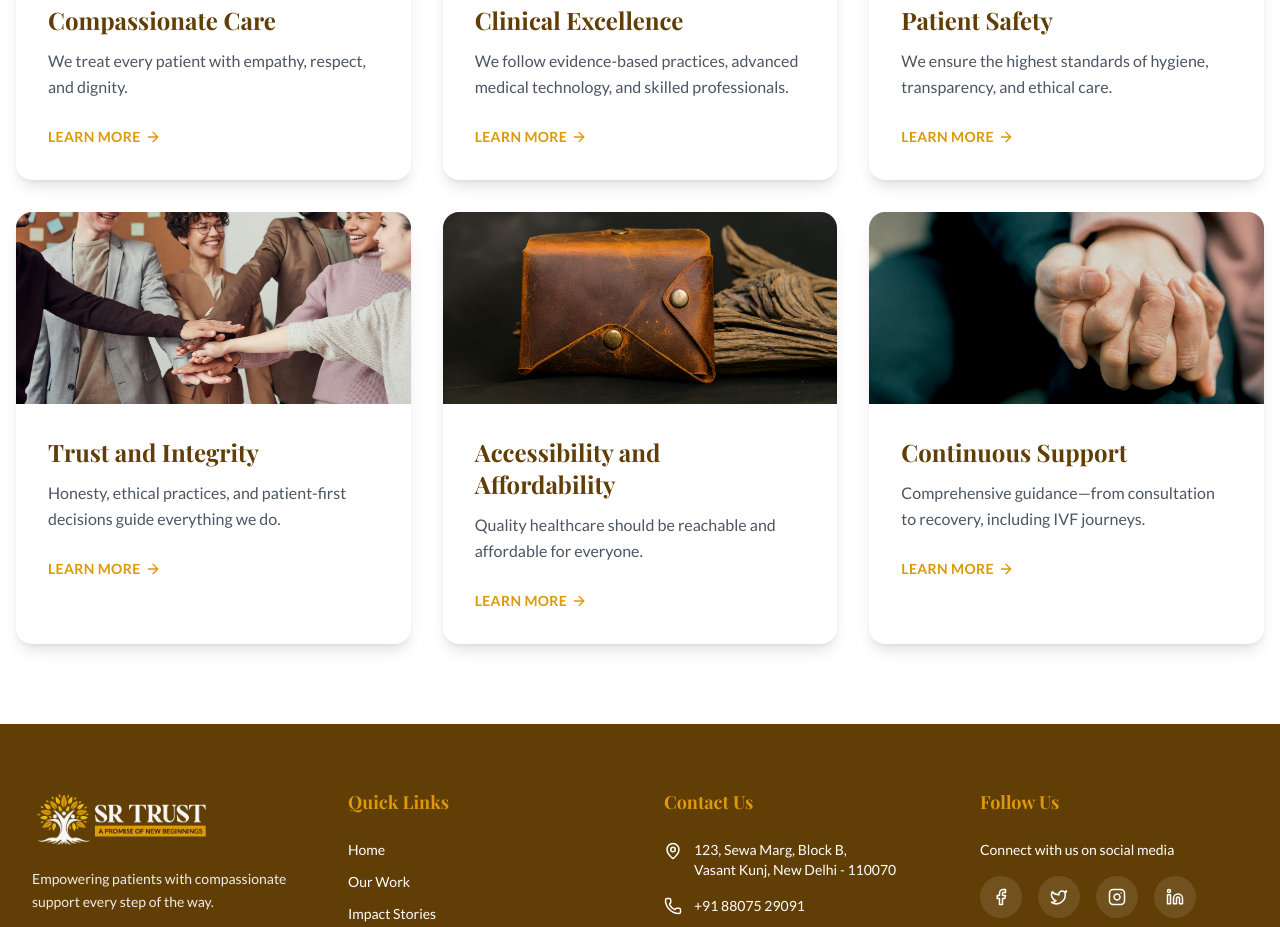
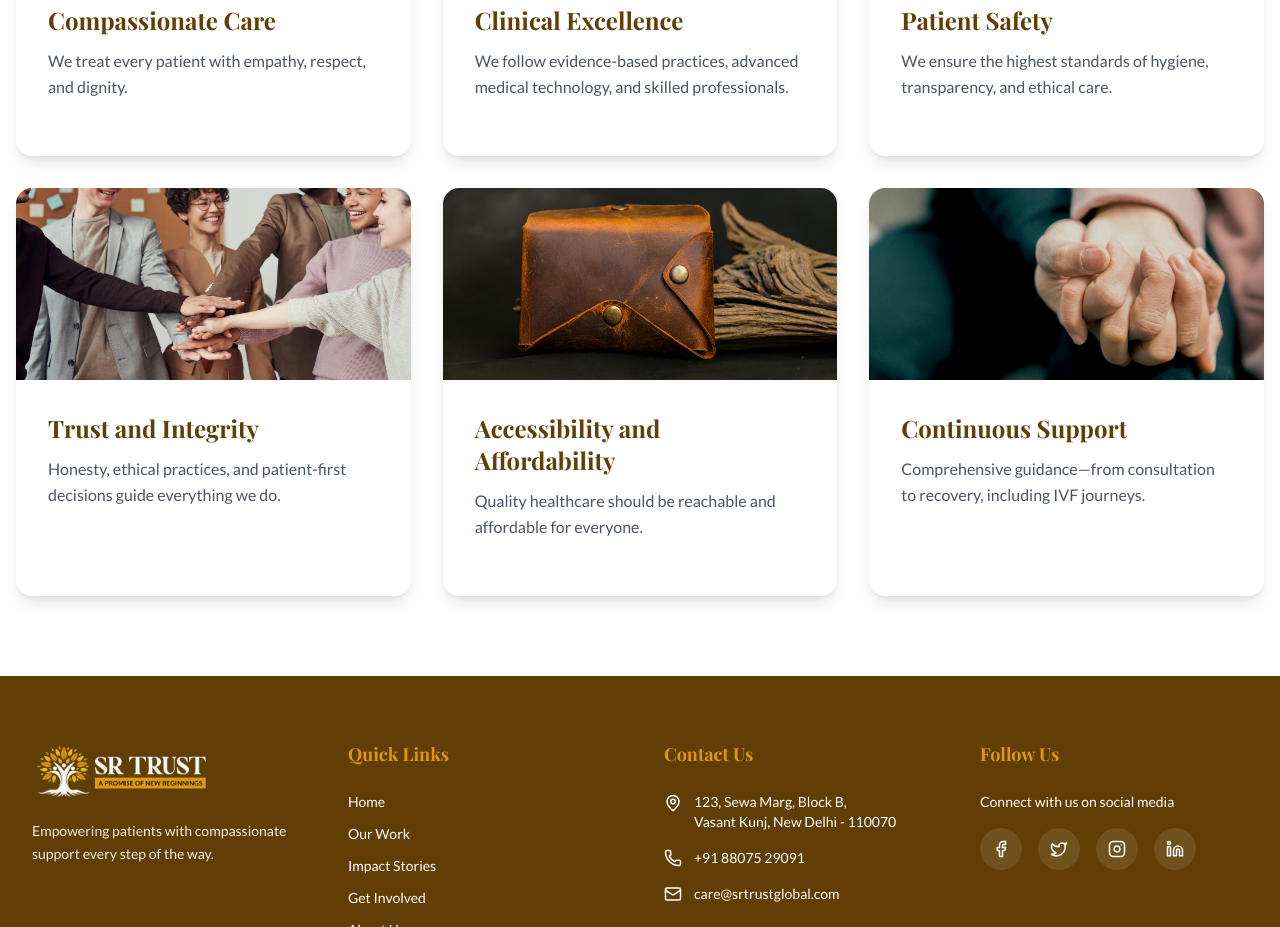
Before and after one commit to srtrust2025global/srtrust-website-public, a React (Vite) app: page / in a window 1280 px wide. Shown: the part 1400-2327 px from the top of the page. Built offline with nearby package versions, Linux system fonts and the light colour scheme.

Commit message:
learn more ctv remove

```diff
--- a/pages/Home.tsx
+++ b/pages/Home.tsx
@@ -1,5 +1,5 @@
 import React, { useMemo } from 'react';
-import { Link, useNavigate } from 'react-router-dom';
+import { useNavigate } from 'react-router-dom';
 import { ArrowRight, CheckCircle, ShieldCheck } from 'lucide-react';
 import { IMPACT_STATS, PROGRAMS } from '../constants';
 
@@ -98,9 +98,7 @@ const Home: React.FC = () => {
                 <div className="p-8">
                   <h3 className="font-heading font-bold text-2xl text-teal dark:text-saffron mb-3">{program.title}</h3>
                   <p className="text-gray-600 dark:text-gray-300 mb-6 leading-relaxed line-clamp-3">{program.description}</p>
-                  <Link to="/work" className="inline-flex items-center font-bold text-saffron hover:text-[#E55A2B] tracking-wide text-sm uppercase">
-                    Learn More <ArrowRight size={16} className="ml-1" />
-                  </Link>
+                  {/* Learn More CTA removed per request */}
                 </div>
               </div>
             ))}
```
